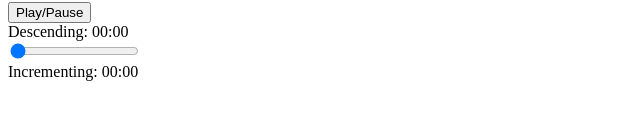
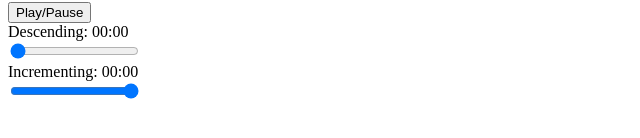
Before and after one commit to gura16/Video-Player, a React (Vite) app in the folder Video-Player/: page / in a window 1280 px wide. Shown: the part 306-444 px from the top of the page, without its empty margins (0-640 px from the left). Built offline with nearby package versions, Linux system fonts and the light colour scheme; grey boxes are pictures that could not be loaded.

Commit message:
add volumechange

```diff
--- a/Video-Player/src/App.tsx
+++ b/Video-Player/src/App.tsx
@@ -9,6 +9,7 @@ function App() {
   const [currentTime, setCurrentTime] = useState<number>(0);
   const [descendingTime, setDescendingTime] = useState<number>(0);
   const [incrementingTime, setIncrementingTime] = useState<number>(0);
+  const [volume, setVolume] = useState<number>(1);
 
   useEffect(() => {
     const handleTimeUpdate = (event: Event) => {
@@ -76,6 +77,20 @@ function App() {
         }}
       />
       <div>Incrementing: {formatTime(incrementingTime)}</div>
+      <input
+        type="range"
+        min={0}
+        max={1}
+        step={0.01}
+        value={volume}
+        onChange={(e) => {
+          const newVolume = parseFloat(e.target.value);
+          if (videoRef.current) {
+            videoRef.current.volume = newVolume;
+            setVolume(newVolume);
+          }
+        }}
+      />
     </div>
   );
 }
@@ -83,7 +98,7 @@ function App() {
 export default App;
 
 const Video = styled.video`
-  width: 500px;
+  width: 700px;
   height: 300px;
 `;
 
```
